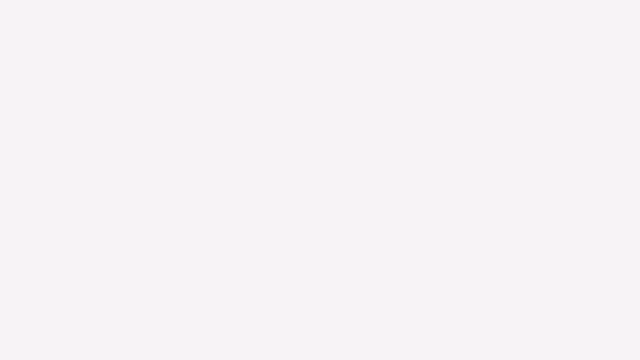
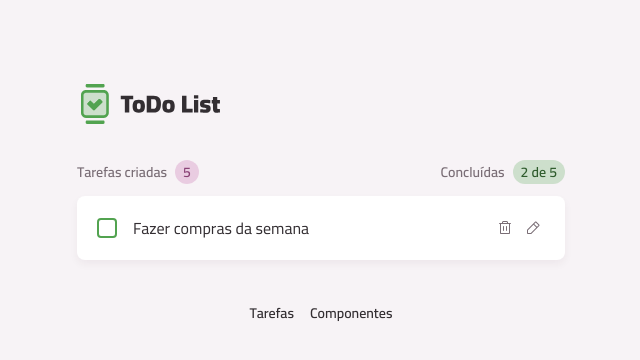
Before and after one commit to viniciuspachecof/todo-list-2, a React (Vite) app: page / in a window 1280 px wide. Before the commit this address had no page. Shown: the top 360 px of the page, without its empty margins (319-959 px from the left). Built offline with nearby package versions, Linux system fonts and the light colour scheme.

Commit message:
Estruturando layout e componente tarefas

```diff
--- a/src/App.tsx
+++ b/src/App.tsx
@@ -1,12 +1,14 @@
 import { BrowserRouter, Route, Routes } from 'react-router';
 import PageComponents from './pages/page-components';
 import LayoutMain from './pages/layout-main';
+import PageHome from './pages/page-home';
 
 export default function App() {
   return (
     <BrowserRouter>
       <Routes>
         <Route element={<LayoutMain />}>
+          <Route index element={<PageHome />} />
           <Route path="/componentes" element={<PageComponents />} />
         </Route>
       </Routes>
--- /dev/null
+++ b/src/core-components/Footer.tsx
@@ -0,0 +1,21 @@
+import { NavLink } from 'react-router';
+import Text from '../components/text/Text';
+
+export default function Footer() {
+  return (
+    <footer className="my-5 md:my-10">
+      <nav className="flex items-center justify-center gap-4">
+        <NavLink to="/">
+          <Text variant="body-sm-bold" className="text-gray-300">
+            Tarefas
+          </Text>
+        </NavLink>
+        <NavLink to="/componentes">
+          <Text variant="body-sm-bold" className="text-gray-300">
+            Componentes
+          </Text>
+        </NavLink>
+      </nav>
+    </footer>
+  );
+}
--- /dev/null
+++ b/src/core-components/Header.tsx
@@ -0,0 +1,10 @@
+import Container from '../components/container/Container';
+import Logo from '../assets/images/logo.svg?react';
+
+export default function Header() {
+  return (
+    <Container as="header" className="mt-3 md:mt-20">
+      <Logo className="h-9 md:h-12" />
+    </Container>
+  );
+}
--- /dev/null
+++ b/src/core-components/MainContent.tsx
@@ -0,0 +1,12 @@
+import { cx } from 'class-variance-authority';
+import type React from 'react';
+
+type MainContentProps = React.ComponentProps<'main'>;
+
+export default function MainContent({ children, className, ...props }: MainContentProps) {
+  return (
+    <main className={cx('mt-4 md:mt-8', className)} {...props}>
+      {children}
+    </main>
+  );
+}
--- /dev/null
+++ b/src/core-components/TaskItem.tsx
@@ -0,0 +1,22 @@
+import ButtonIcon from '../components/buttonicon/ButtonIcon';
+import Card from '../components/card/Card';
+import InputCheckbox from '../components/inputcheckbox/InputCheckbox';
+import Text from '../components/text/Text';
+
+import TrashIcon from '../assets/icons/trash.svg?react';
+import PencilIcon from '../assets/icons/pencil.svg?react';
+import XIcon from '../assets/icons/x.svg?react';
+import CheckIcon from '../assets/icons/check.svg?react';
+
+export default function TaskItem() {
+  return (
+    <Card size="md" className="flex items-center gap-4">
+      <InputCheckbox />
+      <Text className="flex-1">Fazer compras da semana</Text>
+      <div className="flex gap-1">
+        <ButtonIcon icon={TrashIcon} variant="tertiary" />
+        <ButtonIcon icon={PencilIcon} variant="tertiary" />
+      </div>
+    </Card>
+  );
+}
--- /dev/null
+++ b/src/core-components/TasksSummary.tsx
@@ -0,0 +1,22 @@
+import Badge from '../components/badge/Badge';
+import Text from '../components/text/Text';
+
+export default function TasksSummary() {
+  return (
+    <>
+      <div className="flex items-center gap-2">
+        <Text variant="body-sm-bold" className="!text-gray-300">
+          Tarefas criadas
+        </Text>
+        <Badge variant="secondary">5</Badge>
+      </div>
+
+      <div className="flex items-center gap-2">
+        <Text variant="body-sm-bold" className="!text-gray-300">
+          Concluídas
+        </Text>
+        <Badge variant="primary">2 de 5</Badge>
+      </div>
+    </>
+  );
+}
--- a/src/pages/layout-main.tsx
+++ b/src/pages/layout-main.tsx
@@ -1,28 +1,16 @@
-import { NavLink, Outlet } from 'react-router';
-import Container from '../components/container/Container';
-import Text from '../components/text/Text';
+import { Outlet } from 'react-router';
+import Header from '../core-components/Header';
+import MainContent from '../core-components/MainContent';
+import Footer from '../core-components/Footer';
 
 export default function LayoutMain() {
   return (
     <>
-      <Container as="header">Olá mundo - HEADER</Container>
-      <main>
+      <Header />
+      <MainContent className="mt-4 md:mt-8">
         <Outlet />
-      </main>
-      <footer>
-        <nav className="flex items-center justify-center gap-4">
-          <NavLink to="/">
-            <Text variant="body-sm-bold" className="text-gray-300">
-              Tarefas
-            </Text>
-          </NavLink>
-          <NavLink to="/componentes">
-            <Text variant="body-sm-bold" className="text-gray-300">
-              Componentes
-            </Text>
-          </NavLink>
-        </nav>
-      </footer>
+      </MainContent>
+      <Footer />
     </>
   );
 }
--- /dev/null
+++ b/src/pages/page-home.tsx
@@ -0,0 +1,15 @@
+import Container from '../components/container/Container';
+import TaskItem from '../core-components/TaskItem';
+import TasksSummary from '../core-components/TasksSummary';
+
+export default function PageHome() {
+  return (
+    <Container as="article" className="space-y-3">
+      <header className="flex items-center justify-between">
+        <TasksSummary />
+      </header>
+
+      <TaskItem />
+    </Container>
+  );
+}
```
Also changed, not shown: src/assets/images/Logo.svg (added).
